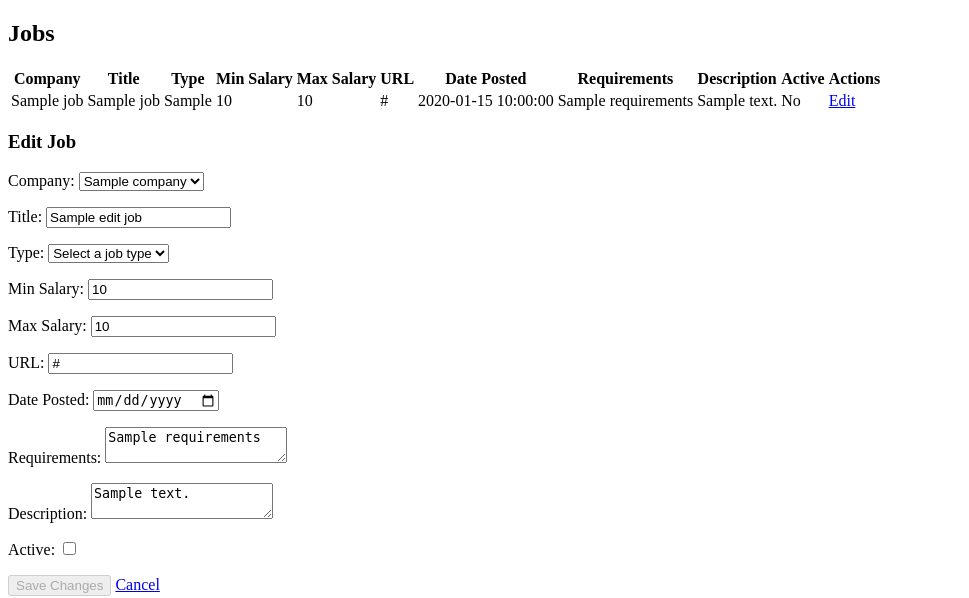
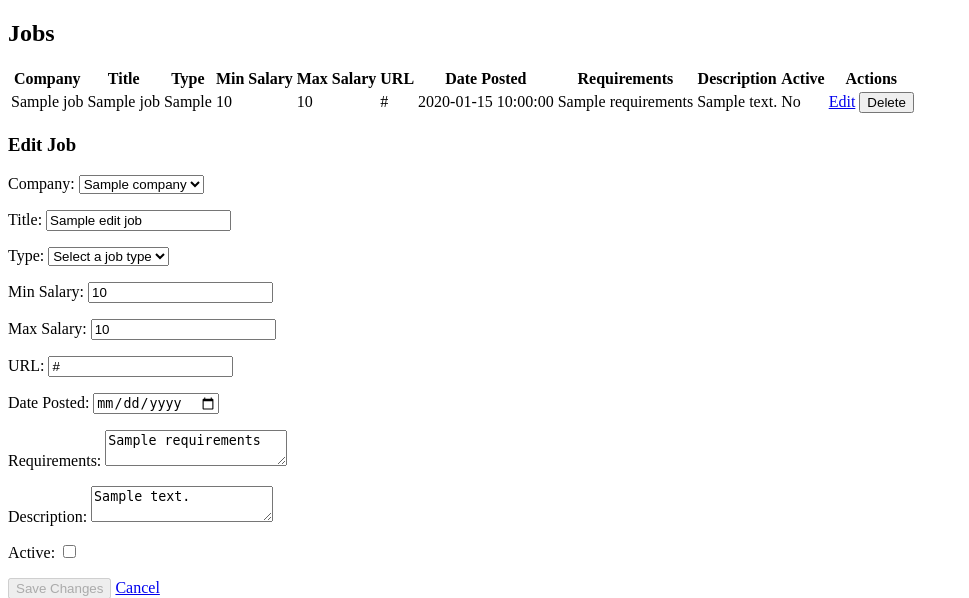
Before and after one commit to jbonilla8/job-application-tracker, a Flask app: template templates/jobs.html in a window 1280 px wide. Shown: the part 98-696 px from the top of the page, without its empty margins (0-969 px from the left). Run offline with Flask 3, Linux system fonts and the light colour scheme; the template is opened without the code that fills it: most values are stand-ins (such as "Sample title", 1, 10 or a date in 2020).

Commit message:
Complete Jobs CRUD with delete confirmation

```diff
--- a/app.py
+++ b/app.py
@@ -203,6 +203,36 @@ def jobs():
         conn = get_db()
         cursor = conn.cursor(dictionary=True)
 
+        # Delete an existing job when confirmed
+        if request.method == "POST" and request.form.get("form_action") == "delete":
+            job_id = request.form.get("job_id", type=int)
+
+            # Validate the job ID
+            if job_id is None:
+                return "A valid job ID is required.", 400
+
+            try:
+                cursor.execute(
+                    "DELETE FROM jobs WHERE job_id = %s",
+                    (job_id,),
+                )
+                conn.commit()
+
+            except mysql.connector.IntegrityError as error:
+                conn.rollback()
+
+                # Prevent deletion when applications reference this job
+                if error.errno == 1451:
+                    return (
+                        "Cannot delete this job because it has associated applications.",
+                        409,
+                    )
+
+                raise
+
+            # Return to the Jobs page after deletion
+            return redirect(url_for("jobs"))
+
         # Update an existing job when the edit form is submitted
         if request.method == "POST" and request.form.get("form_action") == "edit":
             job_id = request.form.get("job_id", type=int)
--- a/templates/jobs.html
+++ b/templates/jobs.html
@@ -35,7 +35,18 @@
             <td>{{ 'Yes' if job.is_active else 'No' }}</td>
             <td>
                 <a href="{{ url_for('jobs', edit=job.job_id) }}">Edit</a>
+
+                <!-- Confirm before deleting a job -->
+                <form method="POST" action="{{ url_for('jobs') }}"
+                    onsubmit="return confirm('Are you sure you want to delete this job?');" style="display: inline;">
+
+                    <input type="hidden" name="form_action" value="delete">
+                    <input type="hidden" name="job_id" value="{{ job.job_id }}">
+
+                    <button type="submit">Delete</button>
+                </form>
             </td>
+
         </tr>
         {% else %}
         <tr>
```
